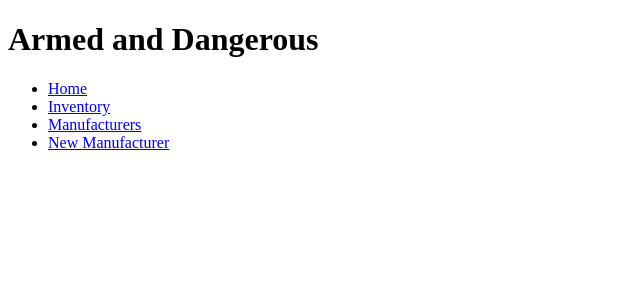
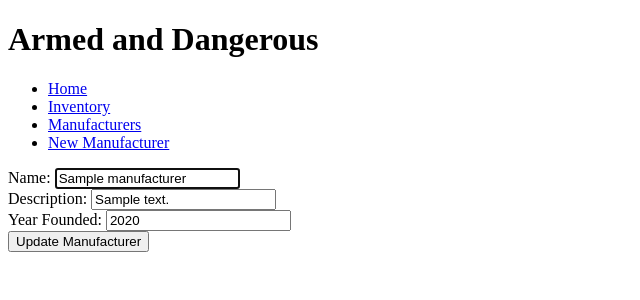
Before and after one commit to ablaney88/python_project, a Flask app: template templates/manufacturers/edit.html in a window 1280 px wide. Shown: the top 300 px of the page, without its empty margins (0-640 px from the left). Run offline with Flask 3, Linux system fonts and the light colour scheme; the template is opened without the code that fills it: most values are stand-ins (such as "Sample title", 1, 10 or a date in 2020).

Commit message:
another commit

```diff
--- a/templates/manufacturers/edit.html
+++ b/templates/manufacturers/edit.html
@@ -2,6 +2,24 @@
 
 {% block content %}
 
+<form action="/manufacturers/{{manufacturer.id}}" method="post">
+    <div>
+        <label for="name">Name:</label>
+        <input type="text" id="name" name="name" value="{{manufacturer.name}}" required autofocus>
+      </div>
+    <div>
+      <label for="description">Description:</label>
+      <input type="text" id="description" name="description" value="{{manufacturer.description}}" required autofocus>
+    </div>
+
+    <div>
+      <label for="year_founded">Year Founded:</label>
+      <input type="number" id="year_founded" name="year_founded" value="{{manufacturer.year_founded}}" required>
+    </div>
+
+    <button type="submit">Update Manufacturer</button>
+
+  </form>
 
 
 {% endblock %}
--- a/templates/weapons/index.html
+++ b/templates/weapons/index.html
@@ -8,7 +8,7 @@
     <div>
        {{weapon.manufacturer.name}}
        <form class="edit-form" action="/manufacturers/{{ manufacturer.id }}/edit" method="GET">
-        <button type="button">Edit All</button>
+        <button type="button">Edit Manufacturer</button>
       </form>
       <div>
         <p>{{weapon.name}}</p>
```
Also changed, not shown: templates/manufacturers/index.html (+19 -0 lines), templates/manufacturers/new.html (deleted, +0 -7 lines).
